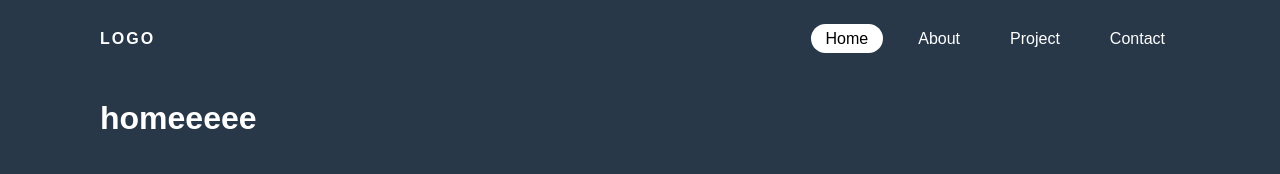
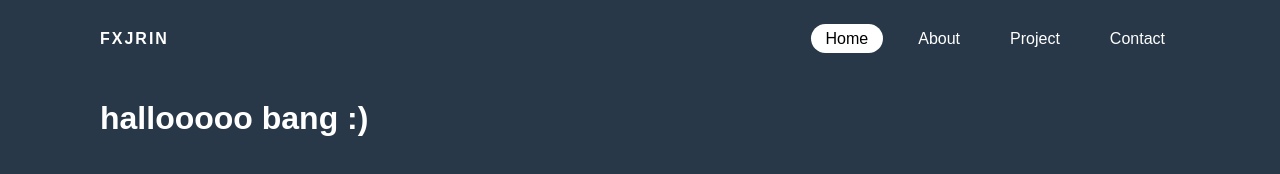
Before and after one commit to fxjrin/fxjrin, a plain HTML site: page home.html in a window 1280 px wide. Drawn offline with Linux system fonts and the light colour scheme.

Commit message:
Add files via upload

```diff
--- a/home.html
+++ b/home.html
@@ -11,7 +11,7 @@
 
 <body>
     <header>
-        <a href="index.html" class="logo">Logo</a>
+        <a href="index.html" class="logo">Fxjrin</a>
         <ul>
             <li><a href="#" class="active">Home</a></li>
             <li><a href="#">About</a></li>
@@ -20,6 +20,6 @@
         </ul>
     </header>
 
-    <h1>homeeeee</h1>
+    <h1>hallooooo bang :)</h1>
 </body>
 </html>
```
Also changed, not shown: index.html (+2 -2 lines).
